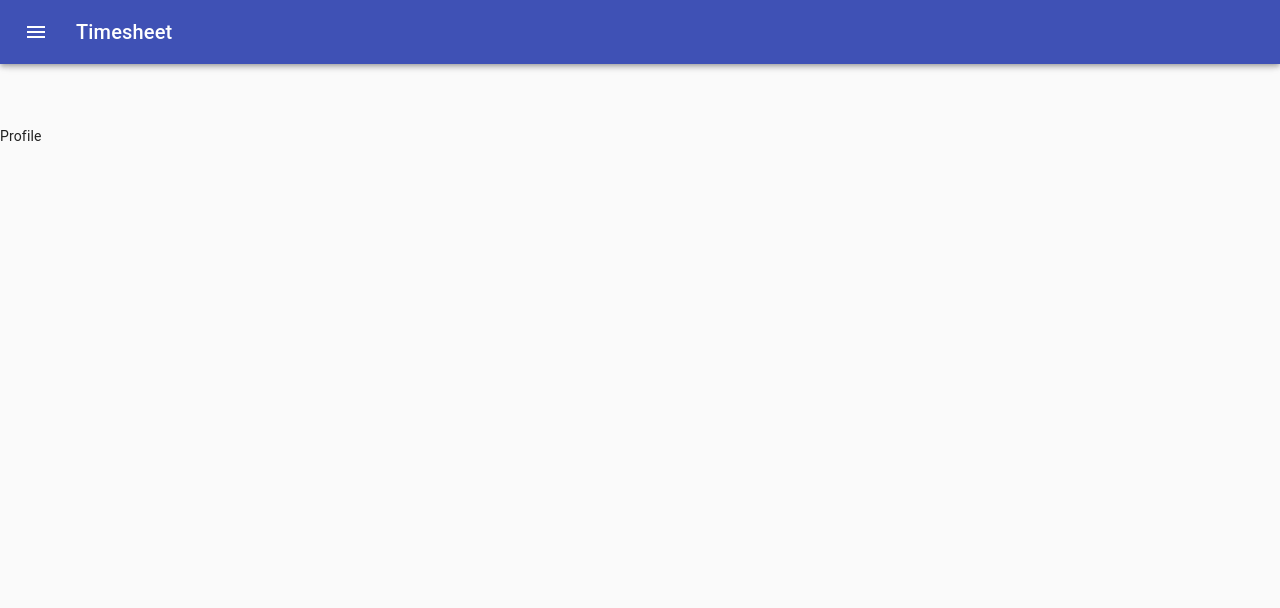
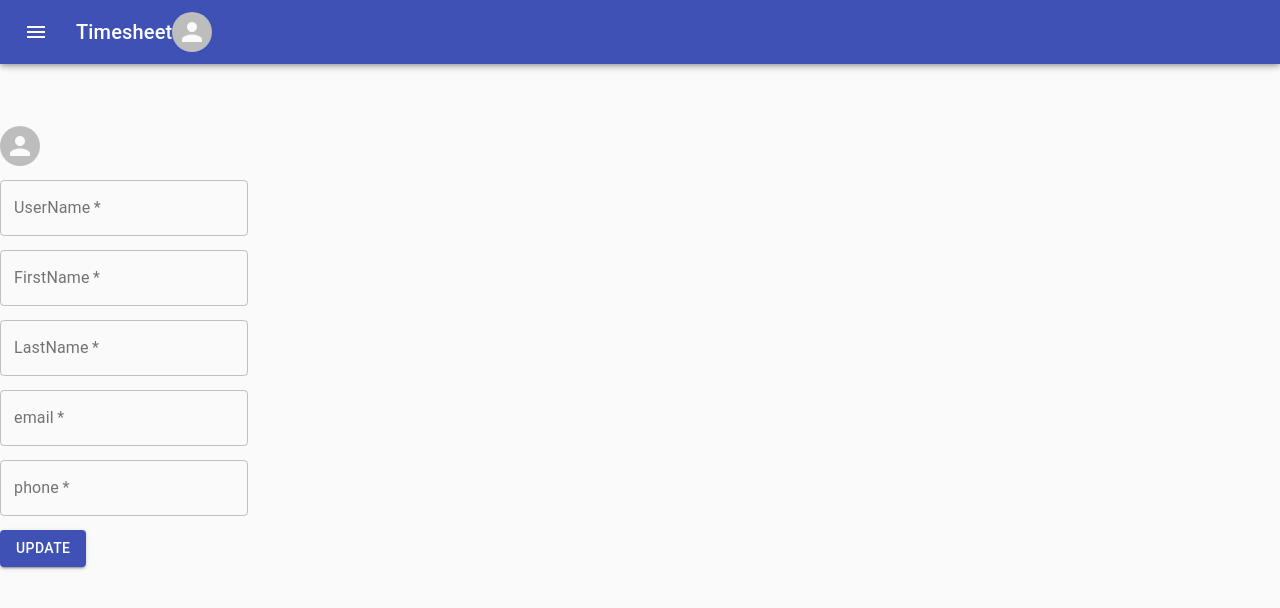
Before and after one commit to zhibosheng/timesheet-frontend, a React (Create React App) app: page /profile in a window 1280 px wide. Shown: the top 608 px of the page. Built offline with nearby package versions, Linux system fonts and the light colour scheme.

Commit message:
finsih profile

```diff
--- a/src/components/Drawers/PersistentDrawerLeft.tsx
+++ b/src/components/Drawers/PersistentDrawerLeft.tsx
@@ -18,6 +18,7 @@ import ListItemText from '@material-ui/core/ListItemText';
 import InboxIcon from '@material-ui/icons/MoveToInbox';
 import MailIcon from '@material-ui/icons/Mail';
 import { NavLink } from 'react-router-dom';
+import { Avatar } from '@material-ui/core';
 
 const drawerWidth = 240;
 
@@ -189,6 +190,7 @@ export default function PersistentDrawerLeft(props: any) {
           <Typography variant="h6" noWrap>
             Timesheet
           </Typography>
+          <Avatar alt="User Avatar" src={props.avatar} />
         </Toolbar>
       </AppBar>
       <Drawer
--- a/src/containers/Auth/Auth.tsx
+++ b/src/containers/Auth/Auth.tsx
@@ -8,6 +8,7 @@ import { connect } from "react-redux";
 import Alert from '@material-ui/lab/Alert';
 import CustomizedSnackbars from '../../components/Snackbars/CustomizedSnackbar';
 import { Severity } from '../../shared/type';
+import { Redirect, useHistory } from 'react-router-dom';
 
 
 const useStyles = makeStyles((theme: Theme) =>
@@ -27,6 +28,7 @@ const Auth = (props: any) => {
     const [open, setOpen] = useState(false);
     const [severity, setSeverity] = useState<Severity>(undefined);
     const [text, setText] = useState("")
+    const history = useHistory();
 
     const classes = useStyles();
 
@@ -35,7 +37,7 @@ const Auth = (props: any) => {
           return;
         }
         setOpen(false);
-      };
+    };
 
     const submitHandler = (event: React.MouseEvent) => {
         event.preventDefault();
@@ -80,7 +82,7 @@ const Auth = (props: any) => {
             <Button
                 variant="contained"
                 color="secondary"
-                onClick={(event) => submitHandler(event)}>
+                onClick={() => history.push("/register")}>
                 Sign Up
             </Button>
         </form>
--- a/src/containers/Auth/Register.tsx
+++ b/src/containers/Auth/Register.tsx
@@ -7,6 +7,7 @@ import * as actions from '../../store/actions/register';
 import { register } from '../../serviceWorker';
 import { Severity } from '../../shared/type';
 import CustomizedSnackbars from '../../components/Snackbars/CustomizedSnackbar';
+import { Redirect, useHistory } from 'react-router-dom';
 
 const useStyles = makeStyles((theme: Theme) =>
     createStyles({
@@ -29,6 +30,8 @@ const Register = (props:any) => {
     const [open, setOpen] = useState(false);
     const [severity, setSeverity] = useState<Severity>(undefined);
     const [text, setText] = useState("")
+
+    const history = useHistory();
 
     const classes = useStyles();
 
@@ -113,7 +116,7 @@ const Register = (props:any) => {
             <Button
                 variant="contained"
                 color="secondary"
-                onClick={(event) => submitHandler(event)}>
+                onClick={() => history.push("/auth")}>
                 Sign In
             </Button>
         </form>
--- a/src/containers/Profile/Profile.tsx
+++ b/src/containers/Profile/Profile.tsx
@@ -1,6 +1,120 @@
-import React, { useState, useEffect } from 'react';
+import React, { useState, useEffect, Fragment } from 'react';
+import { connect } from 'react-redux';
+import { Avatar, TextField, Button } from '@material-ui/core';
+import * as actions from '../../store/actions/user';
+import { Severity } from '../../shared/type';
+import CustomizedSnackbars from '../../components/Snackbars/CustomizedSnackbar';
+
 const Profile = (props:any) => {
-    return (<p>Profile</p>);
+    const [userName, setUserName] = useState(props.userName);
+    const [firstName, setFirstName] = useState(props.firstName);
+    const [lastName, setLastName] = useState(props.lastName);
+    const [email, setEmail] = useState(props.email);
+    const [phone, setPhone] = useState(props.phone);
+    const [open, setOpen] = useState(false);
+    const [severity, setSeverity] = useState<Severity>(undefined);
+    const [text, setText] = useState("")
+
+    const handleClose = (event?: React.SyntheticEvent, reason?: string) => {
+        if (reason === 'clickaway') {
+          return;
+        }
+        setOpen(false);
+    };
+
+    const submitHandler = (event: React.MouseEvent) => {
+        event.preventDefault();
+        props.updateUserInformation(props.userId,userName, firstName, lastName, props.password, email, phone)
+        if(props.error){
+            setSeverity("error");
+            setText("Sign In error");
+        }else{
+            setSeverity("success");
+            setText("Sign In success");
+        }
+        setOpen(true);
+
+    }
+
+    return (
+        <Fragment>
+            <p><Avatar alt="User Avatar" src={props.avatar} /></p>
+            <p><TextField
+                    required
+                    id="outlined-required"
+                    label="UserName"
+                    defaultValue={userName}
+                    variant="outlined"
+                    onChange={(event) => setUserName(event.target.value)}
+                /></p>
+            <p><TextField
+                    required
+                    id="outlined-required"
+                    label="FirstName"
+                    defaultValue={firstName}
+                    variant="outlined"
+                    onChange={(event) => setFirstName(event.target.value)}
+                /></p>
+            <p><TextField
+                    required
+                    id="outlined-required"
+                    label="LastName"
+                    defaultValue={lastName}
+                    variant="outlined"
+                    onChange={(event) => setLastName(event.target.value)}
+                /></p>
+            <p><TextField
+                    required
+                    id="outlined-required"
+                    label="email"
+                    defaultValue={email}
+                    variant="outlined"
+                    onChange={(event) => setEmail(event.target.value)}
+                /></p>
+            <p><TextField
+                    required
+                    id="outlined-required"
+                    label="phone"
+                    defaultValue={phone}
+                    variant="outlined"
+                    onChange={(event) => setPhone(event.target.value)}
+                /></p>
+            <Button
+                variant="contained"
+                color="primary"
+                onClick={(event) => submitHandler(event)}>
+                Update
+            </Button>
+            <CustomizedSnackbars
+                open = {open}
+                severity = {severity}
+                text = {text}
+                onClose={handleClose}
+            />
+        </Fragment>
+
+    );
+}
+const mapStateToProps = (state: any) => {
+    return {
+        userId: state.user.userId,
+        userName: state.user.userName,
+        firstName: state.user.firstName,
+        lastName: state.user.lastName,
+        password: state.user.password,
+        email: state.user.email,
+        phone: state.user.phone,
+        avatar: state.user.avatar,
+        createTime: state.user.createTime,
+        updateTime: state.user.updateTime,
+        loading: state.user.loading,
+        error: state.user.error,
+    }
 }
 
-export default Profile;
+const mapDispatchToProps = (dispatch: any) => {
+    return {
+        updateUserInformation: (userId:number,userName: string, firstName: string, lastName: string, password:string, email: string, phone: string) => dispatch(actions.updateUserInformation(userId,userName, firstName, lastName, password, email, phone))
+    };
+};
+export default connect(mapStateToProps, mapDispatchToProps)(Profile);
--- a/src/hoc/Layout/Layout.tsx
+++ b/src/hoc/Layout/Layout.tsx
@@ -10,6 +10,7 @@ const Layout = (props:any) => {
         <Fragment>
             <PersistentDrawerLeft
                 isAuth={props.isAuthenticated}
+                avatar={props.avatar}
             />
             {props.children}
         </Fragment>
@@ -17,7 +18,8 @@ const Layout = (props:any) => {
 };
 const mapStateToProps = (state:any) => {
     return {
-      isAuthenticated: state.auth.Authorization !== null
+      isAuthenticated: state.auth.Authorization !== null,
+      avatar: state.user.avatar
     };
 };
 export default connect(mapStateToProps)(Layout);
--- a/src/store/actions/actionTypes.tsx
+++ b/src/store/actions/actionTypes.tsx
@@ -13,4 +13,5 @@ export const SET_REGISTER_REDIRECT_PATH = 'SET_REGISTER_REDIRECT_PATH';
 
 export const FETCH_USER_START = 'FETCH_USER_START';
 export const FETCH_USER_SUCCESS = 'FETCH_USER_SUCCESS';
+export const FETCH_USER_AVATAR_SUCCESS = 'FETCH_USER_AVATAR_SUCCESS';
 export const FETCH_USER_FAIL = 'FETCH_USER_FAIL';
--- a/src/store/reducers/user.tsx
+++ b/src/store/reducers/user.tsx
@@ -10,6 +10,7 @@ const initialState: Object= {
     email: null,
     phone: null,
     avatarUrl: null,
+    avatar:null,
     createTime: null,
     updateTime: null,
     error: null,
@@ -32,6 +33,16 @@ const fetchUserSuccess = (state:any, action:any) => {
         avatarUrl: action.avatarUrl,
         createTime: action.createTime,
         updateTime: action.updateTime,
+        error: null,
+        loading: false
+    });
+};
+
+const fetchUserAvatarSuccess = (state:any, action:any) => {
+    return updateObject( state, {
+        avatar: action.avatar,
+        error: null,
+        loading: false
     });
 };
 
@@ -47,6 +58,7 @@ const reducer = ( state:any = initialState, action:any ) => {
     switch ( action.type ) {
         case actionTypes.FETCH_USER_START: return fetchUserStart(state, action);
         case actionTypes.FETCH_USER_SUCCESS: return fetchUserSuccess(state, action);
+        case actionTypes.FETCH_USER_AVATAR_SUCCESS: return fetchUserAvatarSuccess(state, action);
         case actionTypes.FETCH_USER_FAIL: return fetchUserFail(state, action);
         default:
             return state;
```
Also changed, not shown: src/store/actions/user.tsx (+47 -4 lines).
